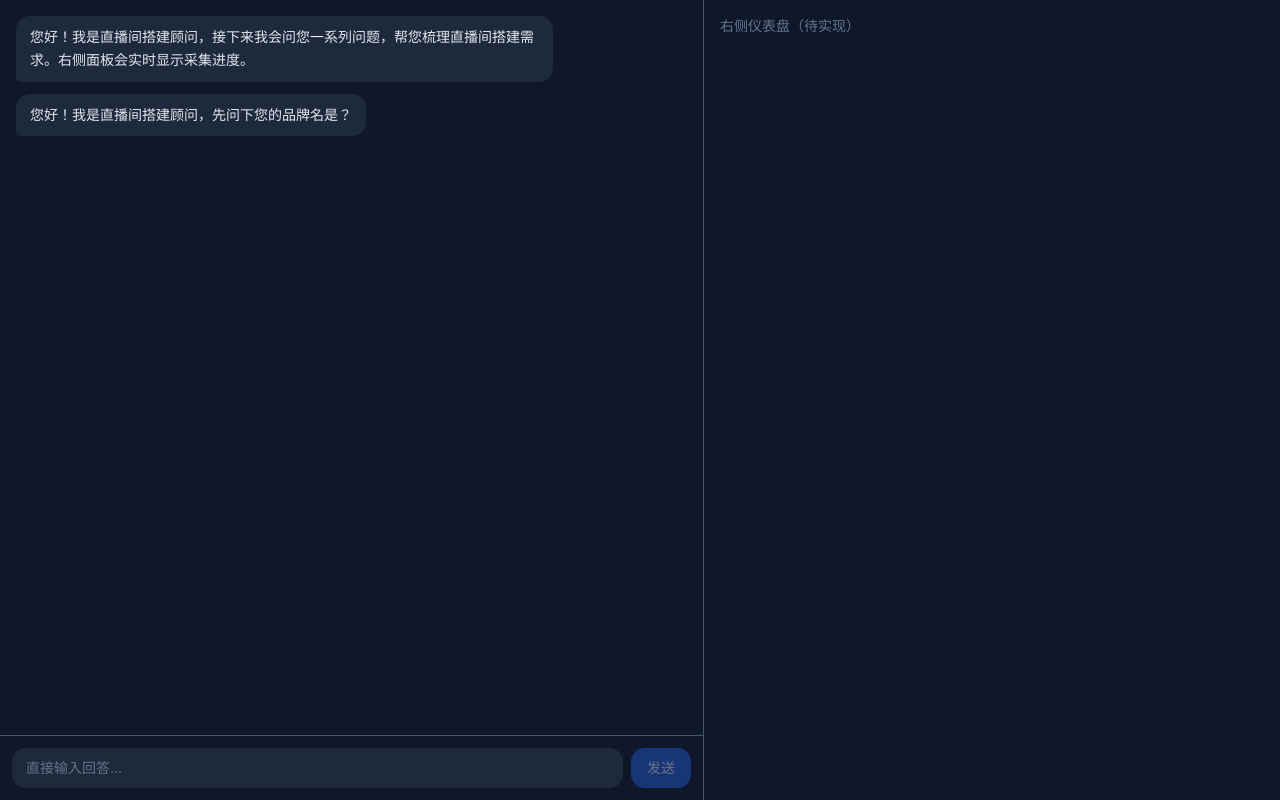
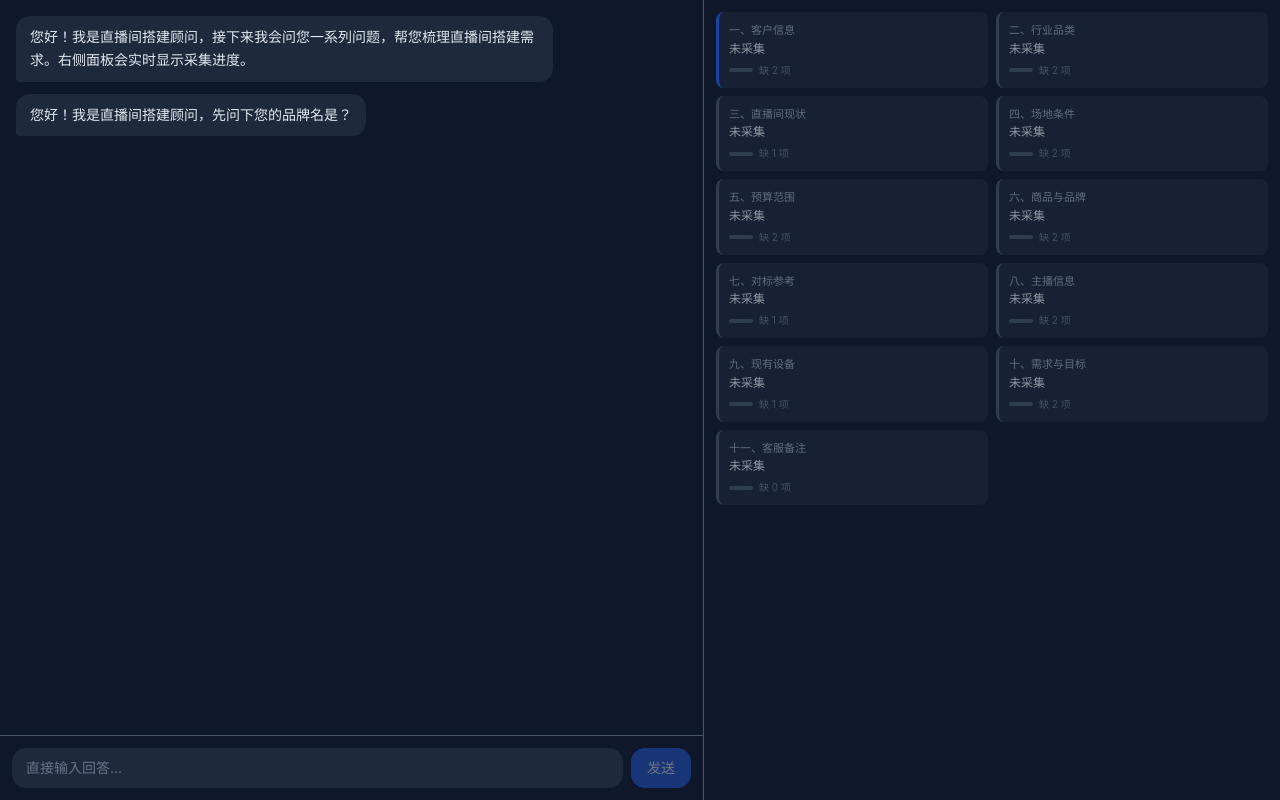
Before and after one commit to FightJs/intelligent-customer-service, a React (Vite) app in the folder frontend/: page / in a window 1280 px wide. Built offline with nearby package versions, Linux system fonts and the light colour scheme.

Commit message:
feat: Dashboard 卡片网格与就地展开

```diff
--- a/frontend/src/App.tsx
+++ b/frontend/src/App.tsx
@@ -1,4 +1,5 @@
 import ChatPanel from './components/ChatPanel/ChatPanel'
+import Dashboard from './components/Dashboard/Dashboard'
 import { FormProvider } from './state/FormContext'
 
 export default function App() {
@@ -9,7 +10,7 @@ export default function App() {
           <ChatPanel />
         </div>
         <div className="w-[45%]">
-          <div className="p-4 text-muted text-sm">右侧仪表盘（待实现）</div>
+          <Dashboard />
         </div>
       </div>
     </FormProvider>
--- /dev/null
+++ b/frontend/src/components/Dashboard/CardExpanded.tsx
@@ -0,0 +1,40 @@
+import { useFormState } from '../../state/FormContext'
+import FieldEditor from '../FieldEditor'
+import type { SectionDef, FieldValue } from '../../types/schema'
+
+interface Props {
+  def: SectionDef
+  onCollapse: () => void
+}
+
+export default function CardExpanded({ def, onCollapse }: Props) {
+  const { state, dispatch } = useFormState()
+  const sectionState = state.sections[def.id]
+
+  function update(fieldId: string, v: FieldValue) {
+    dispatch({ type: 'update_field', sectionId: def.id, fieldId, value: v })
+  }
+
+  return (
+    <div className="bg-active-surface border border-accent rounded-card p-3">
+      <div className="flex justify-between items-center mb-3">
+        <span className="text-accent text-sm font-semibold">● {def.title} · 编辑中</span>
+        <button
+          type="button"
+          onClick={onCollapse}
+          className="text-xs bg-accent text-white px-3 py-1 rounded-pill"
+        >
+          完成
+        </button>
+      </div>
+      {def.fields.map((f) => (
+        <FieldEditor
+          key={f.id}
+          def={f}
+          value={sectionState.fields[f.id]}
+          onChange={(v) => update(f.id, v)}
+        />
+      ))}
+    </div>
+  )
+}
--- /dev/null
+++ b/frontend/src/components/Dashboard/Dashboard.tsx
@@ -0,0 +1,30 @@
+import { useState } from 'react'
+import { SECTIONS } from '../../data/sections'
+import SectionCard from './SectionCard'
+import CardExpanded from './CardExpanded'
+import type { SectionId } from '../../types/schema'
+
+export default function Dashboard() {
+  const [expandedId, setExpandedId] = useState<SectionId | null>(null)
+
+  return (
+    <div className="h-full overflow-y-auto p-3">
+      <div className="grid grid-cols-2 gap-2">
+        {SECTIONS.map((def) =>
+          expandedId === def.id ? (
+            <div key={def.id} className="col-span-2">
+              <CardExpanded def={def} onCollapse={() => setExpandedId(null)} />
+            </div>
+          ) : (
+            <SectionCard
+              key={def.id}
+              def={def}
+              expanded={false}
+              onToggle={() => setExpandedId(def.id)}
+            />
+          ),
+        )}
+      </div>
+    </div>
+  )
+}
--- /dev/null
+++ b/frontend/src/components/Dashboard/SectionCard.tsx
@@ -0,0 +1,44 @@
+import type { SectionDef } from '../../types/schema'
+import { useFormState } from '../../state/FormContext'
+import { makeSummary, filledCount } from '../../utils/summary'
+
+interface Props {
+  def: SectionDef
+  expanded: boolean
+  onToggle: () => void
+}
+
+const STATUS_COLOR: Record<string, string> = {
+  pending: 'bg-idle',
+  active: 'bg-accent',
+  complete: 'bg-done',
+}
+
+export default function SectionCard({ def, expanded: _expanded, onToggle }: Props) {
+  const { state } = useFormState()
+  const sec = state.sections[def.id]
+  const { filled, total } = filledCount(sec, def)
+  const summary = makeSummary(sec, def)
+  const isCurrent = state.currentSectionId === def.id
+
+  return (
+    <button
+      type="button"
+      onClick={onToggle}
+      className={`text-left bg-surface rounded-card p-2.5 border-l-[3px] transition-colors w-full ${
+        sec.status === 'complete' ? 'border-done'
+        : isCurrent ? 'border-accent'
+        : 'border-idle'
+      } ${sec.status === 'pending' ? 'opacity-60' : ''}`}
+    >
+      <div className="text-secondary text-[11px] mb-0.5">{def.title}</div>
+      <div className="text-primary text-xs truncate">{summary}</div>
+      <div className="flex items-center gap-1.5 mt-1.5">
+        <div className={`h-1 w-6 rounded ${STATUS_COLOR[sec.status]}`} />
+        <span className="text-muted text-[10px]">
+          {sec.status === 'complete' ? '✓' : `缺 ${total - filled} 项`}
+        </span>
+      </div>
+    </button>
+  )
+}
--- /dev/null
+++ b/frontend/src/components/FieldEditor.tsx
@@ -0,0 +1,45 @@
+import type { FieldDef, FieldValue } from '../types/schema'
+import ChoiceCard from './ChatPanel/ChoiceCard'
+import DimensionInput from './ChatPanel/DimensionInput'
+import ImageUpload from './ChatPanel/ImageUpload'
+
+interface Props {
+  def: FieldDef
+  value: FieldValue
+  onChange: (v: FieldValue) => void
+}
+
+export default function FieldEditor({ def, value, onChange }: Props) {
+  function renderInput() {
+    switch (def.type) {
+      case 'choice-single':
+      case 'choice-multi':
+        return <ChoiceCard def={def} value={value} onCommit={onChange} />
+      case 'dimension':
+        return <DimensionInput def={def} value={value} onChange={onChange} />
+      case 'image':
+        return <ImageUpload value={value} onChange={onChange} />
+      case 'text':
+        return (
+          <input
+            type="text"
+            value={value.type === 'text' ? value.value : ''}
+            onChange={(e) => onChange({ type: 'text', value: e.target.value })}
+            placeholder={def.placeholder}
+            className="w-full bg-base border border-idle rounded px-3 py-2 text-sm text-primary placeholder:text-muted outline-none focus:border-accent"
+          />
+        )
+      default:
+        return null
+    }
+  }
+
+  return (
+    <div className="mb-3">
+      <div className="text-secondary text-xs mb-1">
+        {def.label}{def.required && <span className="text-accent ml-0.5">*</span>}
+      </div>
+      {renderInput()}
+    </div>
+  )
+}
```
